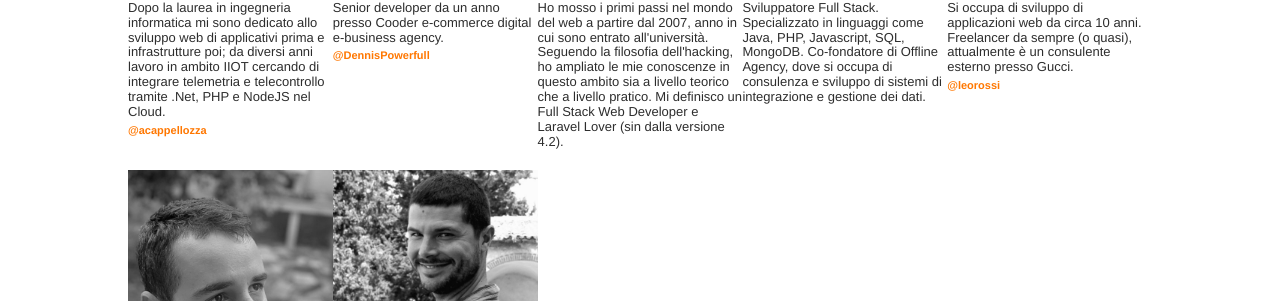
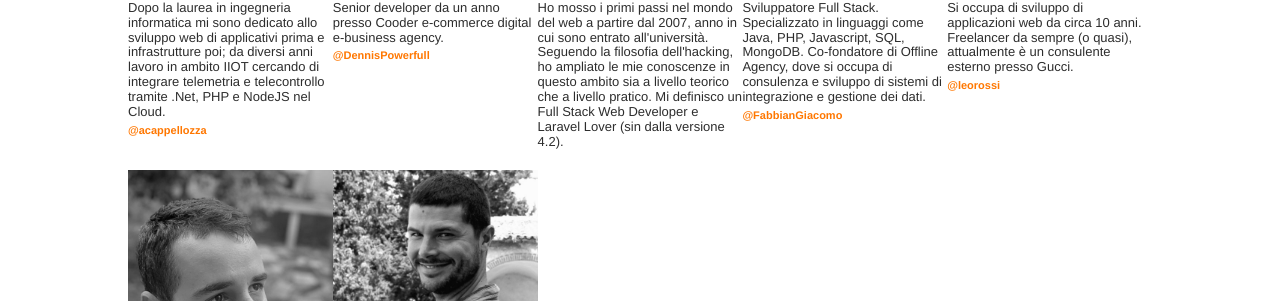
Before and after one commit to GrUSP/2019.laravelday.it, a Jekyll site: the page built from index.html, in a window 1280 px wide and 900 px high, scrolled down 2000 px. Shown: the part 151-452 px from the top of the window. Built offline with Jekyll 4.4.1, drawn with Linux system fonts in a browser that asks for light colours; some web fonts are replaced; comment, search, counter and statistics services are not loaded.

Commit message:
add giacomo twitter

```diff
--- a/_data/speakers.yml
+++ b/_data/speakers.yml
@@ -35,6 +35,7 @@ list:
     image: giacomo-fabbian.jpg
     first_name: Giacomo
     last_name: Fabbian
+    twitter: FabbianGiacomo
   -
     id: leonardo-rossi
     description: >
```
